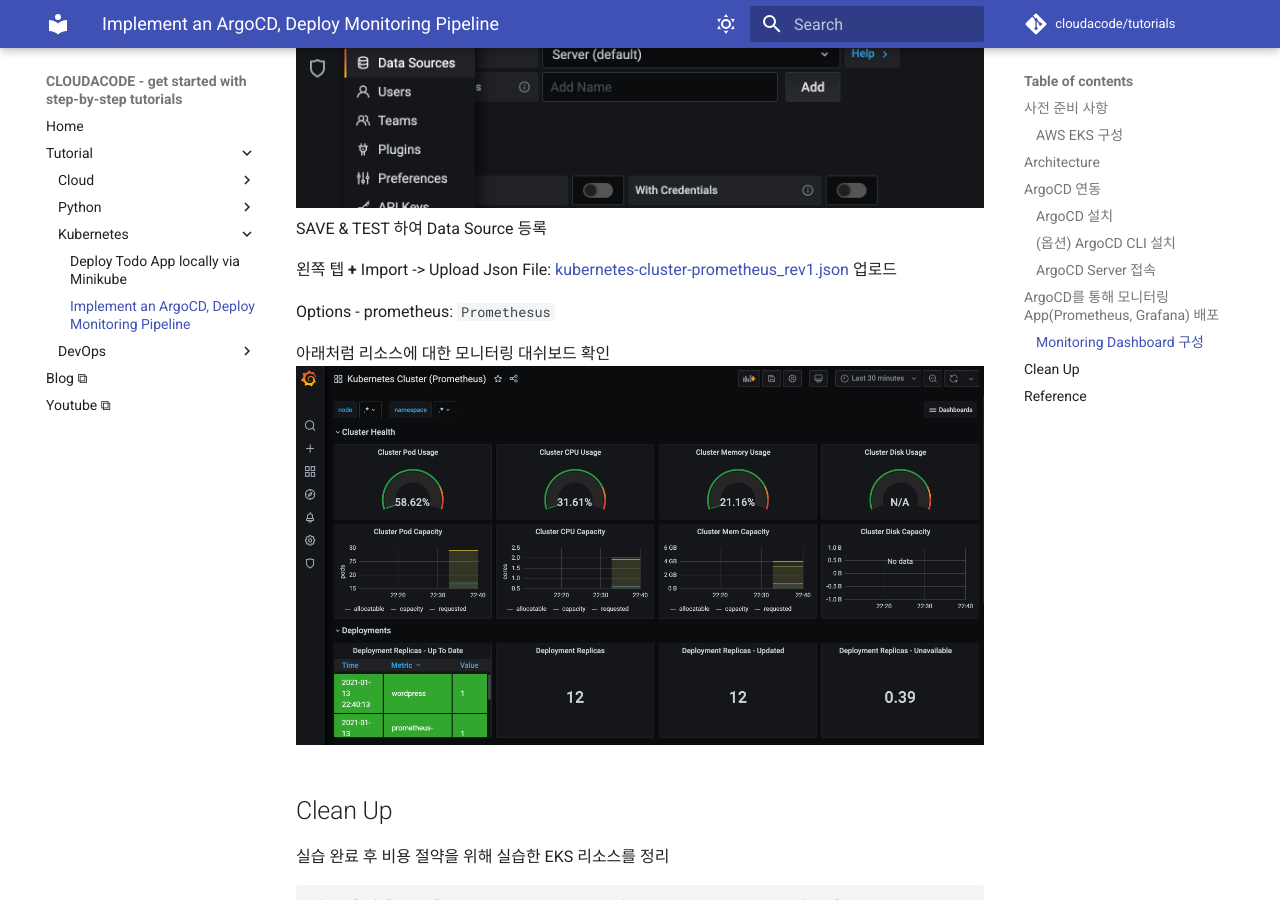
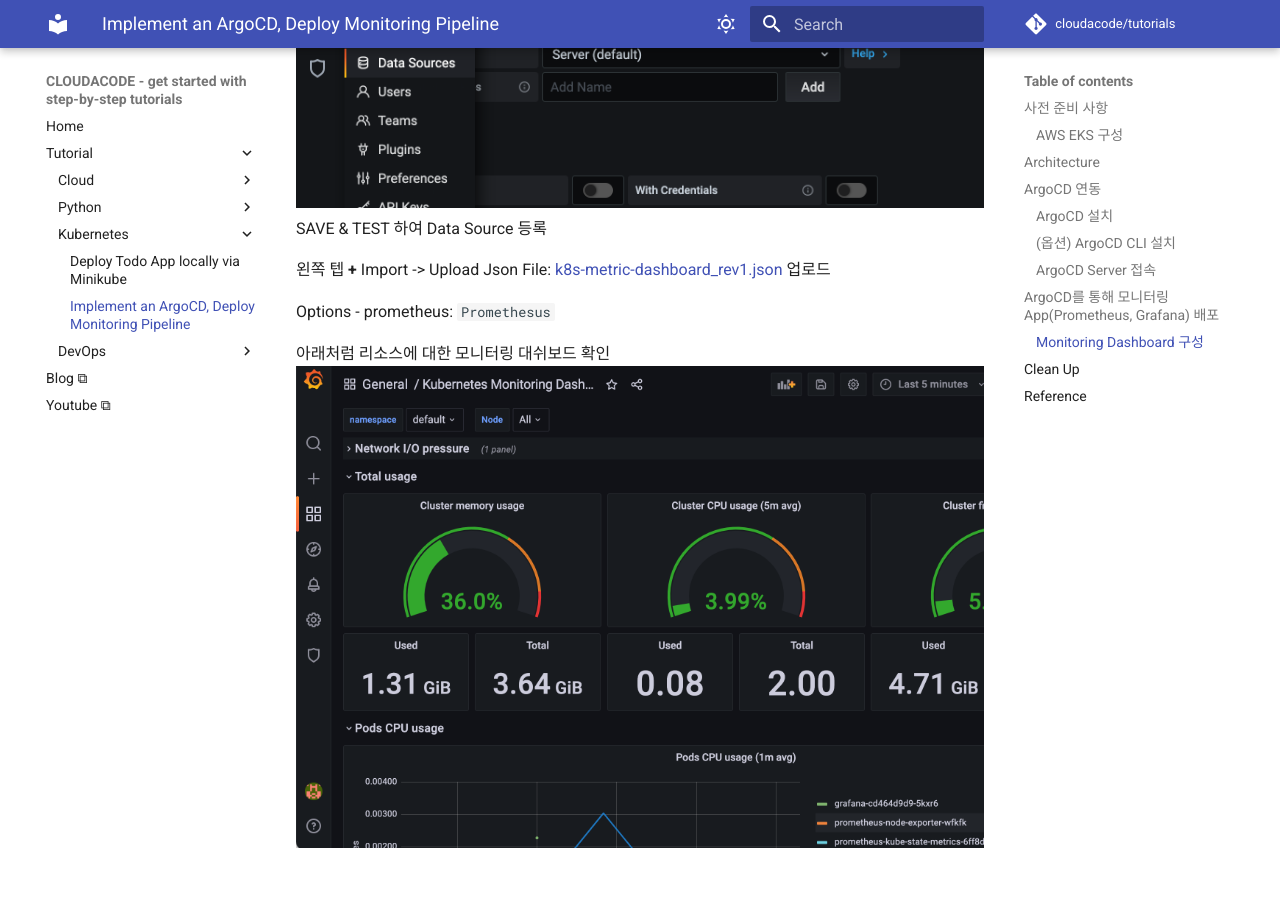
Before and after one commit to cloudacode/tutorials, an MkDocs documentation site: the page built from docs/kubernetes/argocd-deployment.md, in a window 1280 px wide and 900 px high, scrolled down 6151 px. Built offline with MkDocs 1.6.1 and Material for MkDocs 9.7.7, drawn with Linux system fonts in a browser that asks for light colours; comment, search, counter and statistics services are not loaded; part of the change alters nothing that is shown; some of the changed text lies outside the part shown.

Commit message:
update new version

```diff
--- a/docs/kubernetes/argocd-deployment.md
+++ b/docs/kubernetes/argocd-deployment.md
@@ -84,7 +84,7 @@ https://argoproj.github.io/argo-cd/getting_started/#4-login-using-the-cli
   - Sync Policy: Manual
 - SOURCE
   - Repo URL: https://prometheus-community.github.io/helm-charts `HELM`
-  - Chart: prometheus `13.6.0`
+  - Chart: prometheus `15.1.1`
 - DESTINATION
   - Cluster URL: https://kubernetes.default.svc
   - Namespace: default
@@ -114,7 +114,7 @@ prometheus-server   ClusterIP   10.100.238.196   <none>        80/TCP    5m44s
   - Sync Policy: Manual
 - SOURCE
   - Repo URL: https://grafana.github.io/helm-charts `HELM`
-  - Chart: prometheus `6.6.2`
+  - Chart: prometheus `6.21.1`
 - DESTINATION
   - Cluster URL: https://kubernetes.default.svc
   - Namespace: default
@@ -140,7 +140,8 @@ SAVE & TEST 하여 Data Source 등록
 
 
 왼쪽 텝 __+__ Import -> Upload Json File:
-[kubernetes-cluster-prometheus_rev1.json](assets/kubernetes-cluster-prometheus_rev1.json) 업로드
+[k8s-metric-dashboard_rev1.json](https://raw.githubusercontent.com/cloudacode/coolstuff/main/grafana-dashboard/k8s-metric-dashboard_rev1.json) 업로드
+
 
 Options
   - prometheus: `Promethesus`
```
Also changed, not shown: docs/kubernetes/assets/grafana-k8s-dashboard.png.
